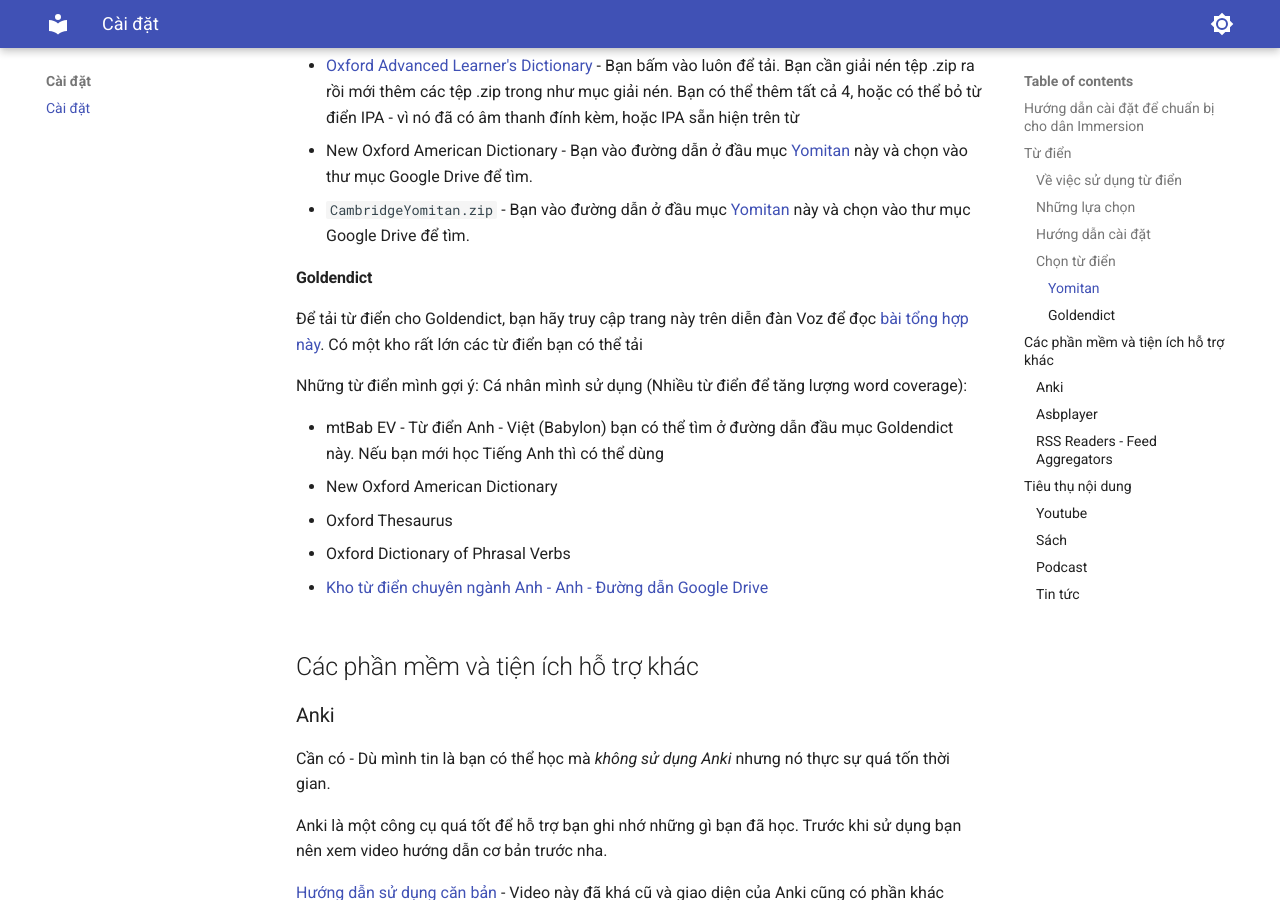
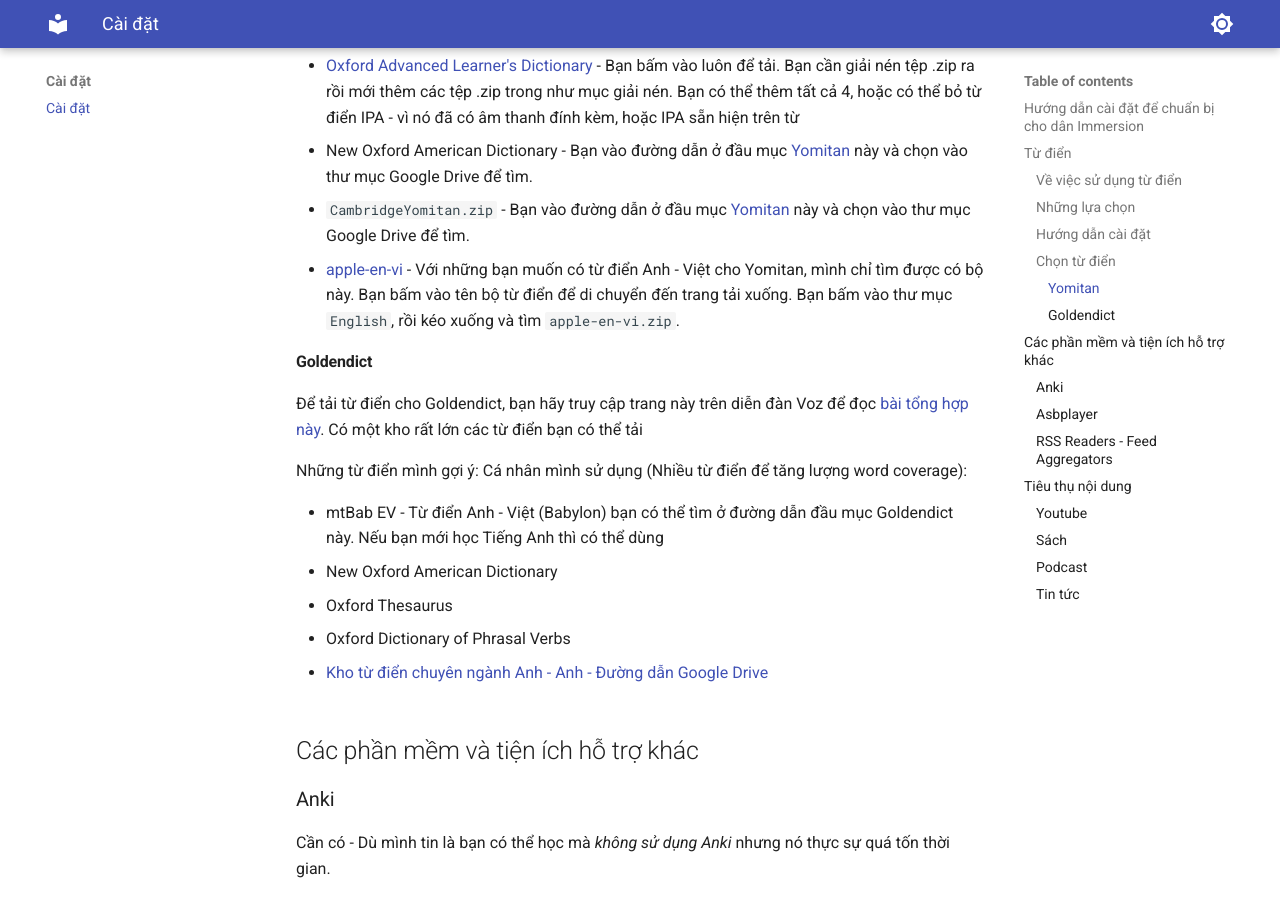
Before and after one commit to daihocmo/tieng-anh, an MkDocs documentation site: the page built from docs/setup.md, in a window 1280 px wide and 900 px high, scrolled down 1372 px. Built offline with MkDocs 1.6.1 and Material for MkDocs 9.7.7, drawn with Linux system fonts in a browser that asks for light colours.

Commit message:
Cập nhật thêm từ điển

```diff
--- a/docs/setup.md
+++ b/docs/setup.md
@@ -32,6 +32,7 @@
 - [Oxford Advanced Learner's Dictionary](https://github.com/MarvNC/yomichan-dictionaries/files/14957647/oald-release-yomitan.zip) - Bạn bấm vào luôn để tải. Bạn cần giải nén tệp .zip ra rồi mới thêm các tệp .zip trong như mục giải nén. Bạn có thể thêm tất cả 4, hoặc có thể bỏ từ điển IPA - vì nó đã có âm thanh đính kèm, hoặc IPA sẵn hiện trên từ
 - New Oxford American Dictionary - Bạn vào đường dẫn ở đầu mục [Yomitan](#yomitan) này và chọn vào thư mục Google Drive để tìm.
 - `CambridgeYomitan.zip` - Bạn vào đường dẫn ở đầu mục [Yomitan](#yomitan) này và chọn vào thư mục Google Drive để tìm.
+- [apple-en-vi](https://drive.proton.me/urls/XZRWCKDM54#Bnq28tvMixEm) - Với những bạn muốn có từ điển Anh - Việt cho Yomitan, mình chỉ tìm được có bộ này. Bạn bấm vào tên bộ từ điển để di chuyển đến trang tải xuống. Bạn bấm vào thư mục `English`, rồi kéo xuống và tìm `apple-en-vi.zip`.
 
 #### Goldendict
 Để tải từ điển cho Goldendict, bạn hãy truy cập trang này trên diễn đàn Voz để đọc [bài tổng hợp này](https://voz.vn/t/reup-goldendict-va-cac-bo-dai-tu-dien-eng-eng-full-audio-picture.710141/). Có một kho rất lớn các từ điển bạn có thể tải
```
